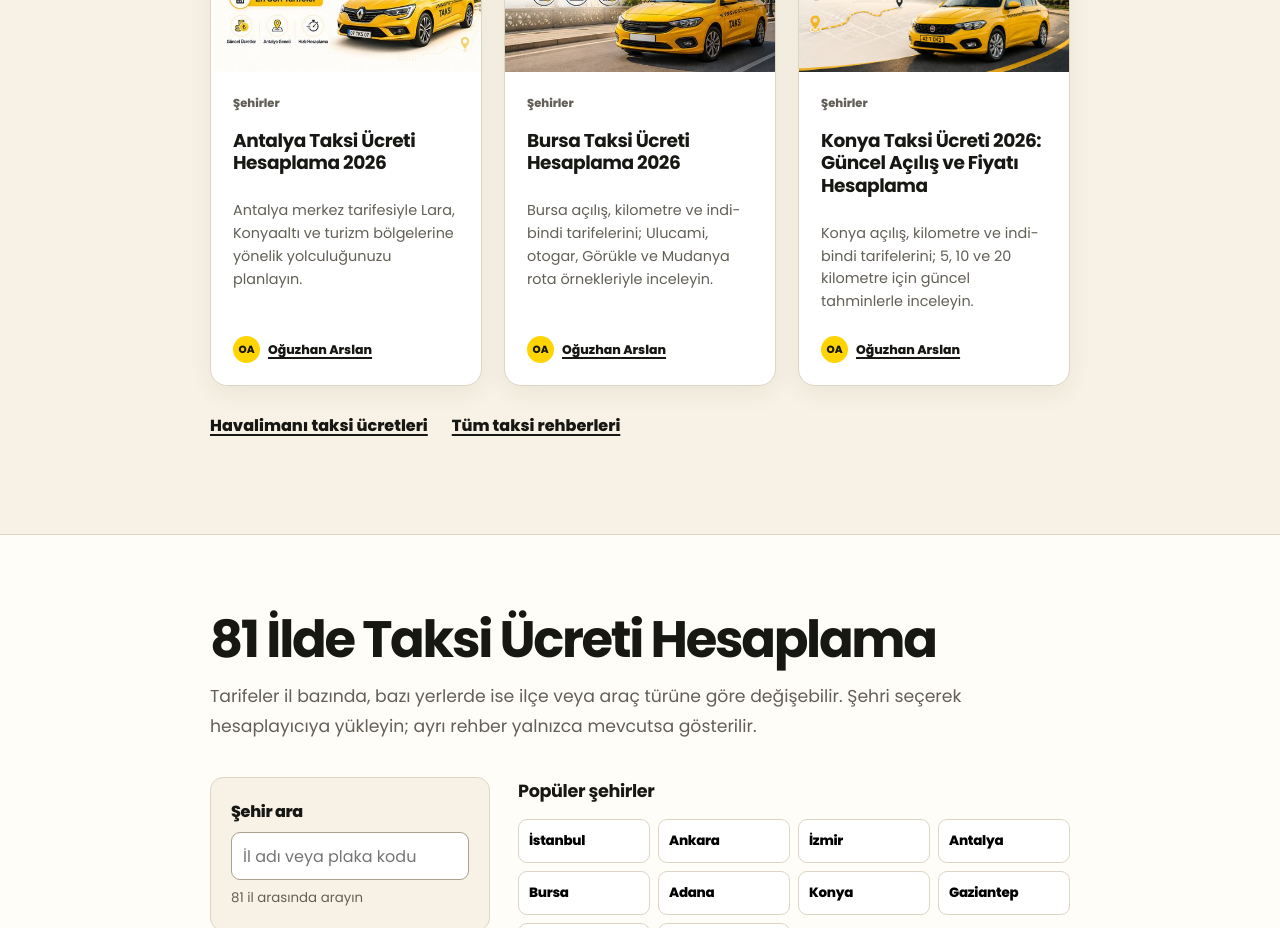
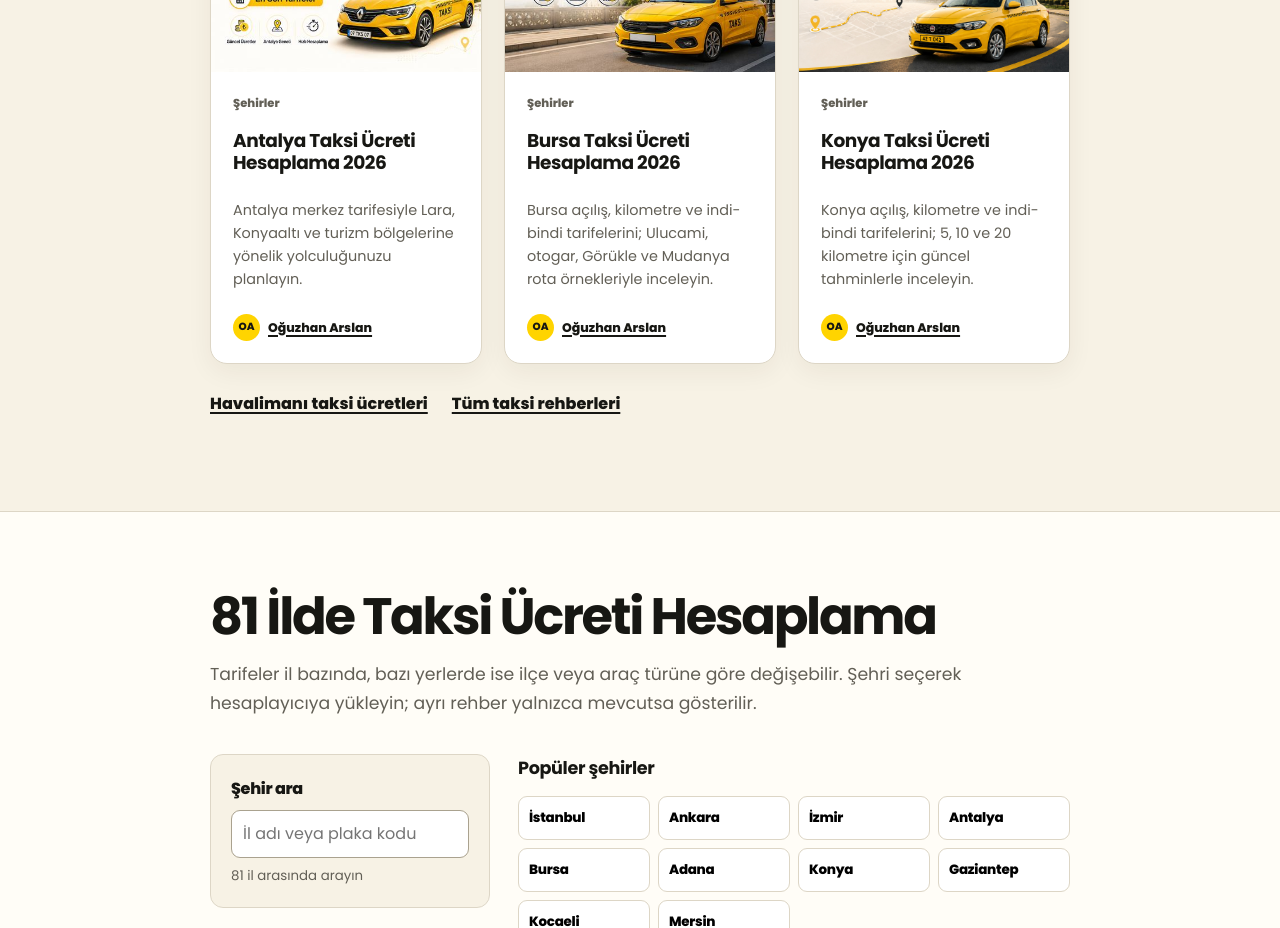
Before and after one commit to arslanwebx/taksi-ucreti-hesaplama, a Next.js app: page / in a window 1280 px wide. Shown: the part 5920-6848 px from the top of the page. Built offline with nearby package versions, Linux system fonts and the light colour scheme.

Commit message:
Sync Konya title across article surfaces

```diff
--- a/app/konya-taksi-ucreti/page.tsx
+++ b/app/konya-taksi-ucreti/page.tsx
@@ -2,7 +2,7 @@ import type { Metadata } from 'next';
 import { KonyaFareArticle } from '@/components/KonyaFareArticle';
 import { pageMetadata } from '@/lib/seo';
 
-const title = 'Konya Taksi Ücreti 2026: Güncel Açılış ve Fiyatı Hesaplama';
+const title = 'Konya Taksi Ücreti Hesaplama 2026';
 const description = 'Konya taksi ücreti hesaplama aracıyla mesafeye göre tahmini fiyatı öğrenin. 2026 açılış, kilometre ve indi-bindi tarifesini inceleyin.';
 
 export const metadata: Metadata = pageMetadata(title, description, '/konya-taksi-ucreti/', 'article');
--- a/components/KonyaFareArticle.tsx
+++ b/components/KonyaFareArticle.tsx
@@ -8,7 +8,7 @@ import { canonical, site } from '@/src/data/site';
 
 const city = taxiFareBySlug.konya!;
 const path = '/konya-taksi-ucreti/';
-const seoTitle = 'Konya Taksi Ücreti 2026: Güncel Açılış ve Fiyatı Hesaplama';
+const seoTitle = 'Konya Taksi Ücreti Hesaplama 2026';
 const h1 = 'Konya Taksi Ücreti Hesaplama 2026';
 const description = 'Konya taksi ücreti hesaplama aracıyla mesafeye göre tahmini fiyatı öğrenin. 2026 açılış, kilometre ve indi-bindi tarifesini inceleyin.';
 const exampleDistances = [1, 2, 3, 4, 5, 7, 10, 15, 20, 25, 30, 40, 50] as const;
--- a/src/data/posts.ts
+++ b/src/data/posts.ts
@@ -16,7 +16,7 @@ export const posts: PostSummary[] = [
   { title: 'İzmir Taksi Ücreti Hesaplama 2026', summary: 'İzmir merkez tarifesini, minimum ücreti ve Konak, Bornova, Karşıyaka bağlantılarını kaynaklarıyla görün.', path: '/izmir-taksi-ucreti/', category: 'Şehirler', modified: '2026-07-16', cta: 'İzmir taksi ücretini hesapla', image: '/blog/izmir-taksi-ucreti.jpg' },
   { title: 'Antalya Taksi Ücreti Hesaplama 2026', summary: 'Antalya merkez tarifesiyle Lara, Konyaaltı ve turizm bölgelerine yönelik yolculuğunuzu planlayın.', path: '/antalya-taksi-ucreti/', category: 'Şehirler', modified: '2026-07-16', cta: 'Antalya taksi tarifesini incele', image: '/blog/antalya-taksi-ucreti.jpg' },
   { title: 'Bursa Taksi Ücreti Hesaplama 2026', summary: 'Bursa açılış, kilometre ve indi-bindi tarifelerini; Ulucami, otogar, Görükle ve Mudanya rota örnekleriyle inceleyin.', path: '/bursa-taksi-ucreti/', category: 'Şehirler', modified: '2026-07-20', cta: 'Bursa taksi tarifesini incele', image: '/blog/bursa-taksi-ucreti.jpg' },
-  { title: 'Konya Taksi Ücreti 2026: Güncel Açılış ve Fiyatı Hesaplama', summary: 'Konya açılış, kilometre ve indi-bindi tarifelerini; 5, 10 ve 20 kilometre için güncel tahminlerle inceleyin.', path: '/konya-taksi-ucreti/', category: 'Şehirler', modified: '2026-07-26', cta: 'Konya taksi ücretini hesapla', image: '/blog/konya-taksi-ucreti.jpg' },
+  { title: 'Konya Taksi Ücreti Hesaplama 2026', summary: 'Konya açılış, kilometre ve indi-bindi tarifelerini; 5, 10 ve 20 kilometre için güncel tahminlerle inceleyin.', path: '/konya-taksi-ucreti/', category: 'Şehirler', modified: '2026-07-26', cta: 'Konya taksi ücretini hesapla', image: '/blog/konya-taksi-ucreti.jpg' },
   { title: 'İstanbul Havalimanı Taksi Ücreti – Hesaplama Aracı (2026)', summary: 'İstanbul Havalimanı ile popüler varış noktaları arasındaki araç mesafesini merkezî tarife kaydıyla değerlendirin.', path: '/istanbul-havalimani-taksi-ucreti/', category: 'Havalimanı Taksi Ücretleri', modified: '2026-07-16', cta: 'İstanbul Havalimanı taksi rehberini aç', image: '/blog/istanbul-havalimani-taksi-ucreti.jpg' },
 ];
 
```
